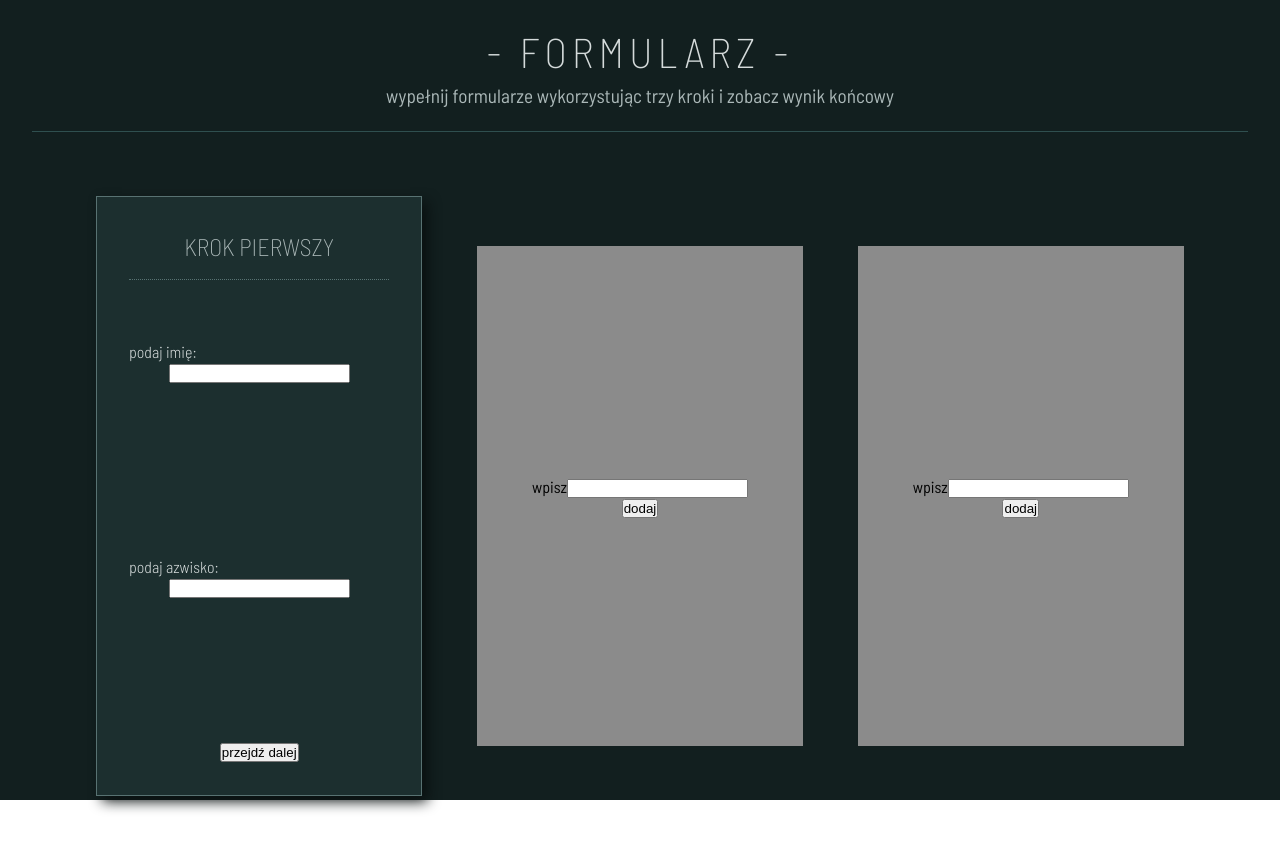
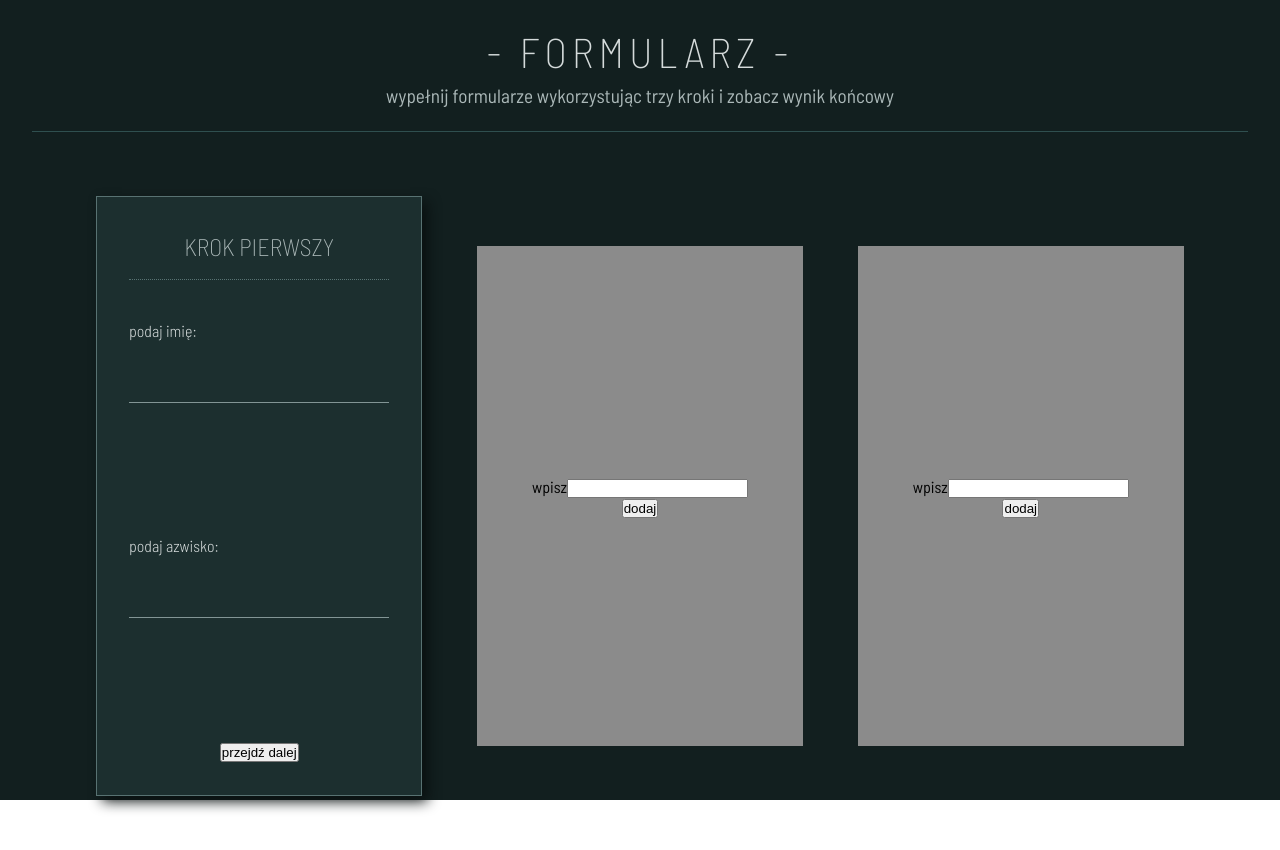
Before and after one commit to Scorpion19702022/React_Mentor_018_MULTI_STEP_FORM_and_TEST, a React (Vite) app: page / in a window 1280 px wide. Shown: the top 850 px of the page. Built offline with nearby package versions, Linux system fonts and the light colour scheme.

Commit message:
added styles

```diff
--- a/src/Components/StepOne/StepOne.module.css
+++ b/src/Components/StepOne/StepOne.module.css
@@ -58,5 +58,24 @@
 .label {
 	width: 100%;
 	font-weight: 300;
+	padding-bottom: 0.2em;
 	color: var(--color-dark02);
 }
+
+.input {
+	width: 100%;
+	padding: 0.4em 0em;
+	font-size: 1.8em;
+	color: var(--color-dark01);
+	background: none;
+	border: none;
+	border-bottom: 0.04em solid var(--color-dark04);
+	outline: none;
+}
+
+.error {
+	width: 100%;
+	height: 16px;
+	padding-top: 0.4em;
+	color: var(--color-error);
+}
--- a/src/Components/StepOne/StepOne.tsx
+++ b/src/Components/StepOne/StepOne.tsx
@@ -12,12 +12,12 @@ const StepOne = () => {
 		register,
 		handleSubmit,
 		formState: { errors },
-		reset,
+		// reset,
 	} = useForm<StepOneTypes>()
 
 	const onSubmit: SubmitHandler<StepOneTypes> = data => {
 		console.log(data)
-		reset()
+		// reset()
 	}
 
 	const validationForm = {
```
